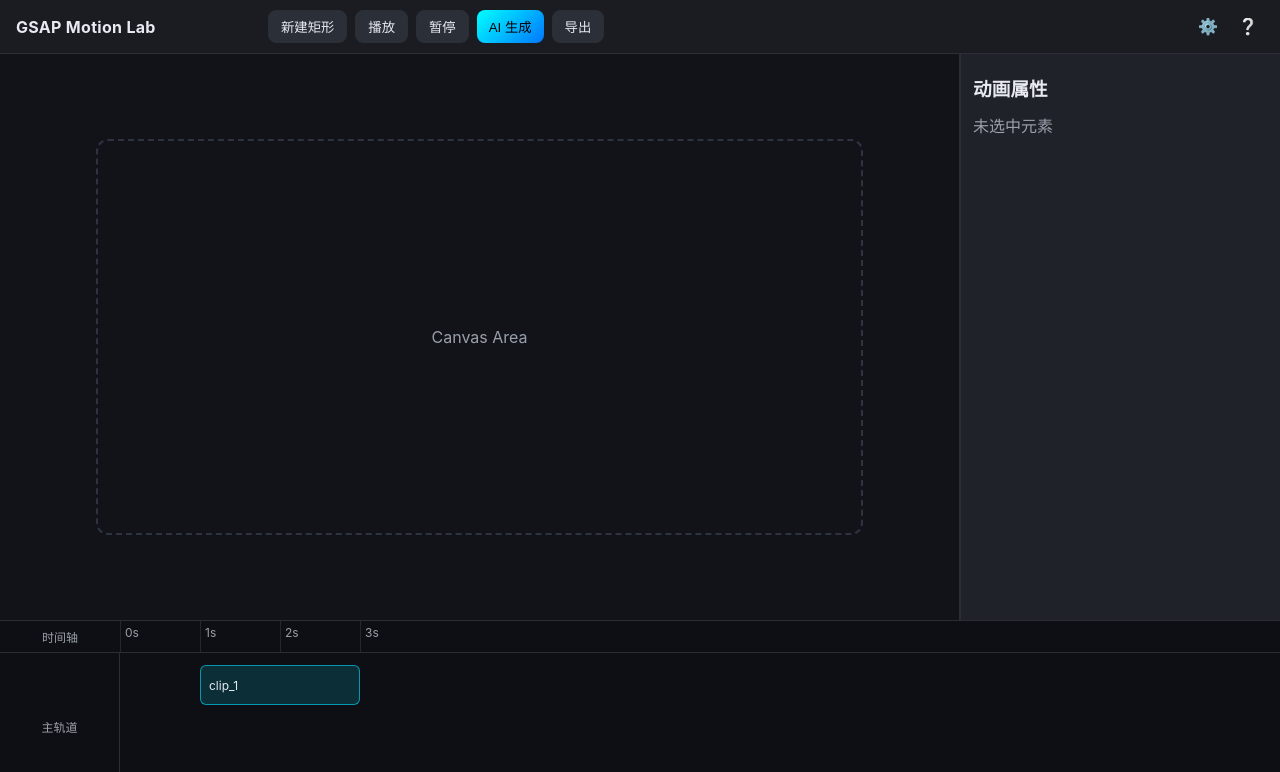
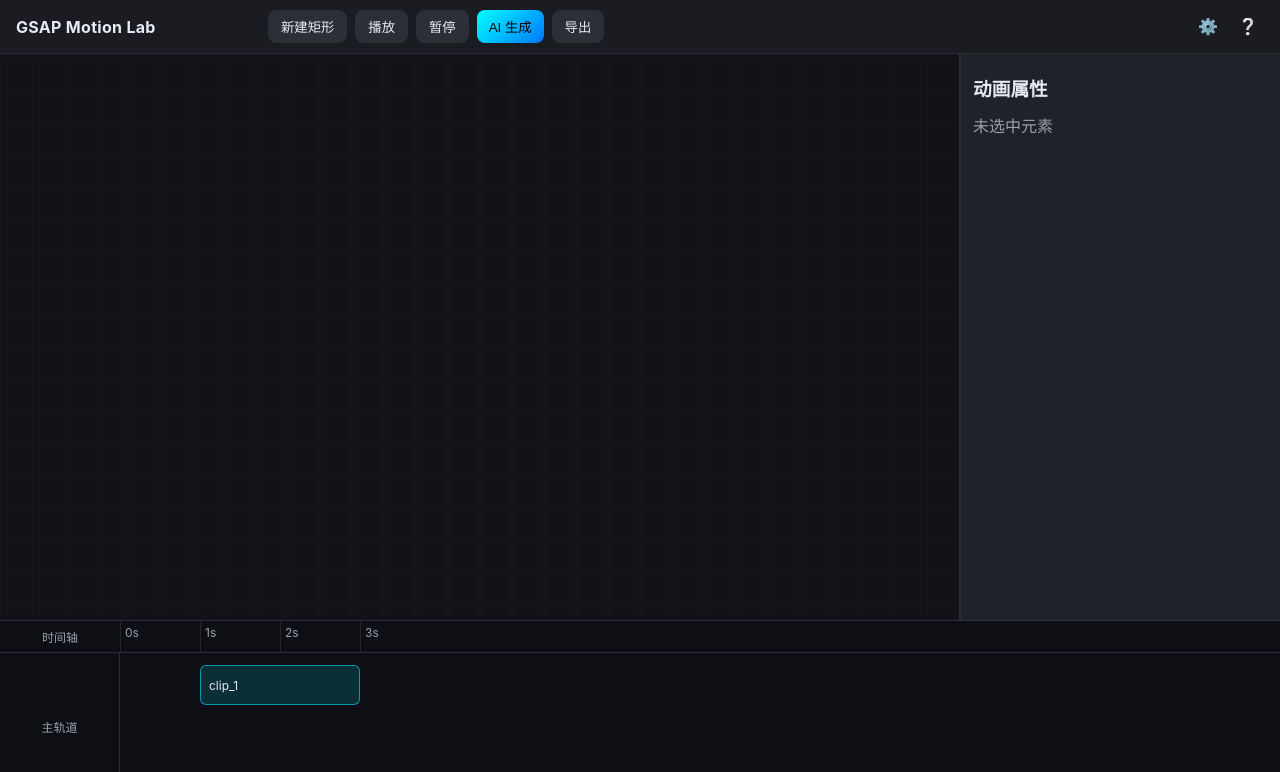
Before and after one commit to kkkkkktom/gsap-motion-lab, a React (Vite) app: page / in a window 1280 px wide. Shown: the top 772 px of the page. Built offline with nearby package versions, Linux system fonts and the light colour scheme.

Commit message:
结构重构，点击新建矩形可以拖拽

```diff
--- a/src/App.tsx
+++ b/src/App.tsx
@@ -1,50 +1,5 @@
+import MotionLabPage from "./pages/MotionLabPage";
+
 export default function App() {
-  return (
-    <div className="motion-lab">
-      <div className="toolbar">
-        <div className="logo">GSAP Motion Lab</div>
-        <div className="toolbar-actions">
-          <button className="btn">新建矩形</button>
-          <button className="btn">播放</button>
-          <button className="btn">暂停</button>
-          <button className="btn btn-primary">AI 生成</button>
-          <button className="btn">导出</button>
-        </div>
-        <div className="toolbar-right">
-          <button className="icon-btn" aria-label="设置">⚙️</button>
-          <button className="icon-btn" aria-label="帮助">❔</button>
-        </div>
-      </div>
-
-      <div className="main">
-        <div className="canvas-area">
-          <div className="canvas-placeholder">Canvas Area</div>
-        </div>
-        <div className="property-panel">
-          <h3>动画属性</h3>
-          <div className="muted">未选中元素</div>
-        </div>
-      </div>
-
-      <div className="timeline">
-        <div className="timeline-header">
-          <div className="label">时间轴</div>
-          <div className="ruler">
-            <div className="tick" style={{ left: 0 }}><span>0s</span></div>
-            <div className="tick" style={{ left: 80 }}><span>1s</span></div>
-            <div className="tick" style={{ left: 160 }}><span>2s</span></div>
-            <div className="tick" style={{ left: 240 }}><span>3s</span></div>
-          </div>
-        </div>
-        <div className="tracks">
-          <div className="track-label">主轨道</div>
-          <div className="track-lane">
-            <div className="clip" style={{ left: 80, width: 160 }}>
-              <div className="clip-name">clip_1</div>
-            </div>
-          </div>
-        </div>
-      </div>
-    </div>
-  );
+  return <MotionLabPage />;
 }
--- a/src/components/CanvasArea.tsx
+++ b/src/components/CanvasArea.tsx
@@ -0,0 +1,74 @@
+import React, { useEffect, useRef } from "react";
+import interact from "interactjs";
+import { useElementStore } from "../store/useElementStore";
+
+const CanvasArea: React.FC = () => {
+  const { elements, update, select } = useElementStore();
+  const svgRef = useRef<SVGSVGElement>(null);
+
+  useEffect(() => {
+    // 清理旧事件
+    interact(".canvas-el").unset();
+
+    Object.values(elements).forEach((el) => {
+      const selector = `[data-el='${el.id}']`;
+
+      interact(selector)
+        .draggable({
+          listeners: {
+            move(event) {
+              update(el.id, {
+                x: el.x + event.dx,
+                y: el.y + event.dy,
+              });
+            },
+          },
+        })
+        .on("click", () => select(el.id));
+    });
+  }, [elements, update, select]);
+
+  return (
+    <section className="canvas-area">
+      <svg
+        ref={svgRef}
+        className="canvas-svg"
+        viewBox="0 0 1200 700"
+        preserveAspectRatio="xMidYMid meet"
+      >
+        <defs>
+          <pattern id="grid" width="40" height="40" patternUnits="userSpaceOnUse">
+            <path
+              d="M 40 0 L 0 0 0 40"
+              fill="none"
+              stroke="rgba(255,255,255,0.05)"
+              strokeWidth="1"
+            />
+          </pattern>
+        </defs>
+        <rect x="0" y="0" width="1200" height="700" fill="url(#grid)" />
+
+        {Object.values(elements).map((el) => (
+          <g
+            key={el.id}
+            data-el={el.id}
+            transform={`translate(${el.x},${el.y}) rotate(${el.rotation})`}
+            className={`canvas-el ${el.isSelected ? "active" : ""}`}
+          >
+            {el.type === "rect" && (
+              <rect
+                width={el.width}
+                height={el.height}
+                fill="#4fc3f7"
+                opacity={el.opacity}
+                rx="8"
+              />
+            )}
+          </g>
+        ))}
+      </svg>
+    </section>
+  );
+};
+
+export default CanvasArea;
--- a/src/pages/MotionLabPage.tsx
+++ b/src/pages/MotionLabPage.tsx
@@ -0,0 +1,56 @@
+import { useElementStore } from "../store/useElementStore";
+import CanvasArea from "../components/CanvasArea";
+
+export default function MotionLabPage() {
+  const { addRect } = useElementStore();
+
+  return (
+    <div className="motion-lab">
+      <div className="toolbar">
+        <div className="logo">GSAP Motion Lab</div>
+        <div className="toolbar-actions">
+          <button className="btn" onClick={addRect}>新建矩形</button>
+          <button className="btn">播放</button>
+          <button className="btn">暂停</button>
+          <button className="btn btn-primary">AI 生成</button>
+          <button className="btn">导出</button>
+        </div>
+        <div className="toolbar-right">
+          <button className="icon-btn" aria-label="设置">⚙️</button>
+          <button className="icon-btn" aria-label="帮助">❔</button>
+        </div>
+      </div>
+
+      <div className="main">
+        {/* 画布区改为组件，保持现有功能 */}
+        <CanvasArea />
+
+        {/* 右侧属性区先保持静态占位，后续再替换为组件 */}
+        <div className="property-panel">
+          <h3>动画属性</h3>
+          <div className="muted">未选中元素</div>
+        </div>
+      </div>
+
+      <div className="timeline">
+        <div className="timeline-header">
+          <div className="label">时间轴</div>
+          <div className="ruler">
+            <div className="tick" style={{ left: 0 }}><span>0s</span></div>
+            <div className="tick" style={{ left: 80 }}><span>1s</span></div>
+            <div className="tick" style={{ left: 160 }}><span>2s</span></div>
+            <div className="tick" style={{ left: 240 }}><span>3s</span></div>
+          </div>
+        </div>
+        <div className="tracks">
+          <div className="track-label">主轨道</div>
+          <div className="track-lane">
+            <div className="clip" style={{ left: 80, width: 160 }}>
+              <div className="clip-name">clip_1</div>
+            </div>
+          </div>
+        </div>
+      </div>
+    </div>
+  );
+}
--- a/src/store/useElementStore.ts
+++ b/src/store/useElementStore.ts
@@ -0,0 +1,66 @@
+import { create } from "zustand";
+
+export type ElementType = "rect" | "text" | "image";
+
+export interface ElementNode {
+  id: string;
+  type: ElementType;
+  name: string;
+  x: number;
+  y: number;
+  width: number;
+  height: number;
+  rotation: number;
+  opacity: number;
+  isSelected?: boolean;
+}
+
+interface ElementState {
+  elements: Record<string, ElementNode>;
+  selectedId?: string;
+  addRect: () => void;
+  update: (id: string, patch: Partial<ElementNode>) => void;
+  select: (id?: string) => void;
+}
+
+let _id = 0;
+const nextId = () => `el_${++_id}`;
+
+export const useElementStore = create<ElementState>((set) => ({
+  elements: {},
+  selectedId: undefined,
+
+  addRect: () =>
+    set((s) => {
+      const id = nextId();
+      const el: ElementNode = {
+        id,
+        type: "rect",
+        name: `Rect_${_id}`,
+        x: 100 + _id * 20,
+        y: 100 + _id * 20,
+        width: 160,
+        height: 100,
+        rotation: 0,
+        opacity: 0.9,
+        isSelected: false,
+      };
+      return { elements: { ...s.elements, [id]: el }, selectedId: id };
+    }),
+
+  update: (id, patch) =>
+    set((s) => ({
+      elements: { ...s.elements, [id]: { ...s.elements[id], ...patch } },
+    })),
+
+  select: (id) =>
+    set((s) => ({
+      selectedId: id,
+      elements: Object.fromEntries(
+        Object.entries(s.elements).map(([key, val]) => [
+          key,
+          { ...val, isSelected: key === id },
+        ])
+      ),
+    })),
+}));
--- a/src/style/global.css
+++ b/src/style/global.css
@@ -74,3 +74,8 @@ body {
   border-radius: 6px; display: flex; align-items: center; padding: 0 8px;
 }
 .clip-name { font-size: 12px; color: var(--text); }
+
+.canvas-el.active rect {
+  stroke: var(--primary);
+  stroke-width: 2px;
+}
```
Also changed, not shown: src/components/Toolbar.tsx (+36 -0 lines).
